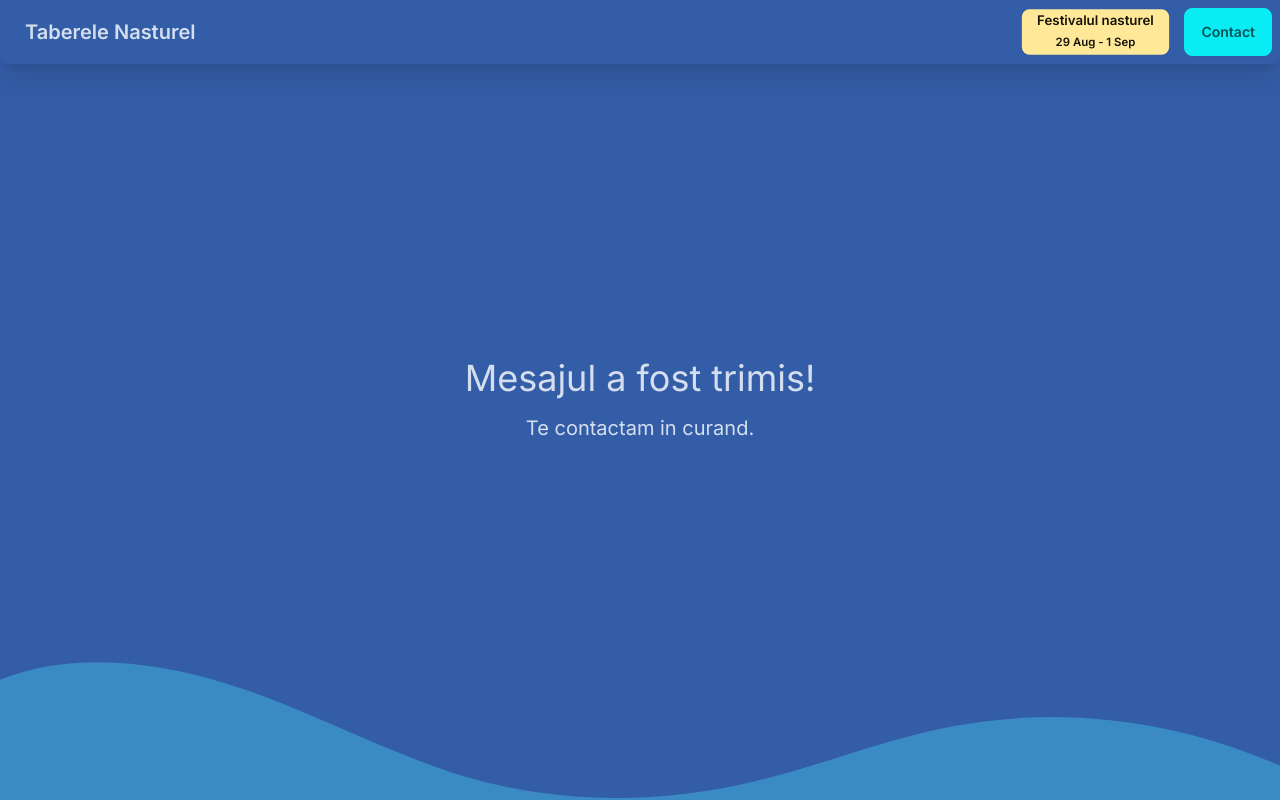
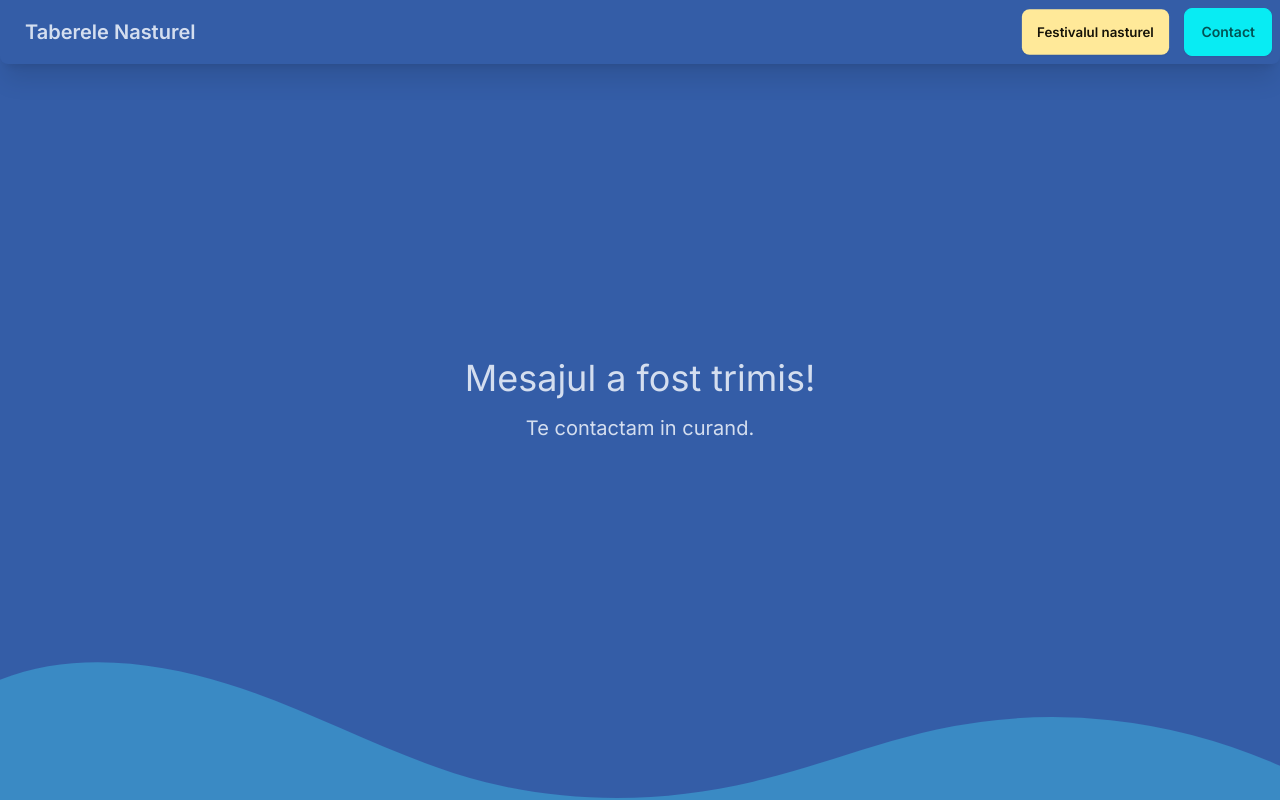
Before and after one commit to LucaSain/tabere.nasturel.com, a Next.js app: page /confirm in a window 1280 px wide. Shown: the top 800 px of the page. Built offline with nearby package versions, Linux system fonts and the light colour scheme.

Commit message:
remove date for nasturel fesival

```diff
--- a/components/ui/Navbar.tsx
+++ b/components/ui/Navbar.tsx
@@ -153,7 +153,6 @@ export default function Navbar() {
           href="https://nasturel.com"
         >
           <p className="text-md"> Festivalul nasturel</p>
-          <p className="text-xs">29 Aug - 1 Sep</p>
         </a>
         <Link href="/contact" className="btn btn-primary">
           Contact
```
